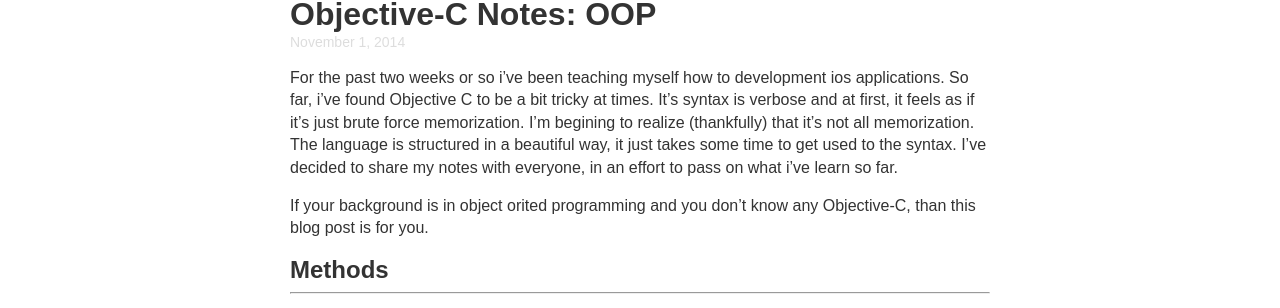
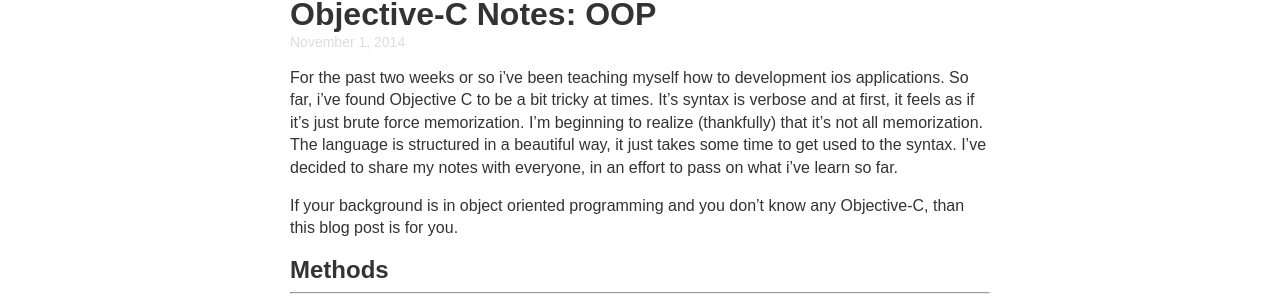
Before and after one commit to paulserraino/paulserraino.com, a Jekyll site: the page built from _posts/2014-11-1-objective-notes-oop.markdown, in a window 1280 px wide. Shown: the part 212-520 px from the top of the page. Built offline with Jekyll 4.4.1, drawn with Linux system fonts in a browser that asks for light colours; nearby versions of some CDN libraries; comment, search, counter and statistics services are not loaded.

Commit message:
spell checking

```diff
--- a/_posts/2014-11-1-objective-notes-oop.markdown
+++ b/_posts/2014-11-1-objective-notes-oop.markdown
@@ -5,9 +5,9 @@
 categories: ios
 ---
 
-For the past two weeks or so i've been teaching myself how to development ios applications. So far, i've found Objective C to be a bit tricky at times. It's syntax is verbose and at first, it feels as if it's just brute force memorization. I'm begining to realize (thankfully) that it's not all memorization. The language is structured in a beautiful way, it just takes some time to get used to the syntax. I've decided to share my notes with everyone, in an effort to pass on what i've learn so far.
+For the past two weeks or so i’ve been teaching myself how to development ios applications. So far, i’ve found Objective C to be a bit tricky at times. It’s syntax is verbose and at first, it feels as if it’s just brute force memorization. I’m beginning to realize (thankfully) that it’s not all memorization. The language is structured in a beautiful way, it just takes some time to get used to the syntax. I’ve decided to share my notes with everyone, in an effort to pass on what i’ve learn so far.
 
-If your background is in object orited programming and you don't know any Objective-C, than this blog post is for you.
+If your background is in object oriented programming and you don't know any Objective-C, than this blog post is for you.
 
 
 ##Methods
```
